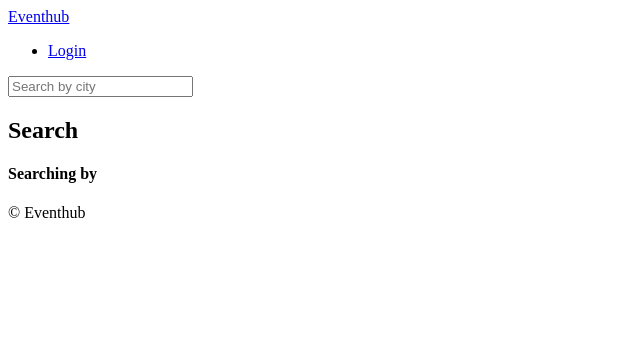
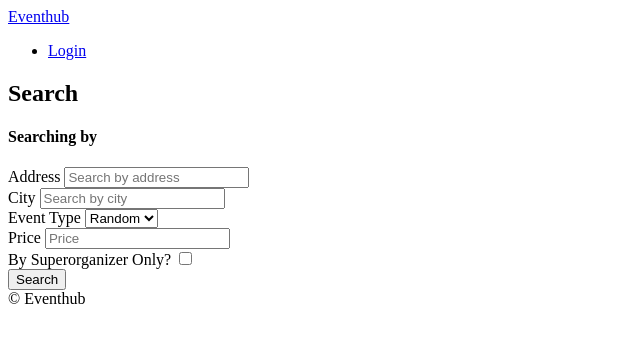
Before and after one commit to missionshrestha/Eventhub, a Django app: template templates/events/search.html in a window 1280 px wide. Shown: the top 343 px of the page, without its empty margins (0-640 px from the left). Run offline with Django 3.2, Linux system fonts and the light colour scheme; the template is opened without the code that fills it, so the values that code supplies are empty.

Commit message:
Done writing views and template for searching

```diff
--- a/templates/base.html
+++ b/templates/base.html
@@ -11,8 +11,15 @@
         | Eventhub</title>
 </head>
 <body>
+    <header>
+        {% include "partials/nav.html" %}
+        {% block search-bar %}
+        <form method="get" action="{% url "events:search" %}">
+            <input name="city" placeholder="Search by city" />
+        </form>
+        {% endblock search-bar %}
+    </header>
 
-    {% include "partials/header.html" %}
 
     {% block content %}
 
--- a/templates/events/search.html
+++ b/templates/events/search.html
@@ -4,7 +4,43 @@
     Search
 {% endblock page_name %}
 
+{% block search-bar %}
+
+{% endblock search-bar %}
+
 {% block content %}
     <h2>Search</h2>
     <h4>Searching by {{city}}</h4>
+
+    <form method="get" action="{% url "events:search" %}">
+        <div>
+            <label for="address">Address</label>
+            <input id="address" value="{{address}}" name="address" placeholder="Search by address" />
+        </div>
+        <div>
+        <label for="city">City</label>
+        <input id="city" value="{{s_city}}" name="city" placeholder="Search by city" />
+        </div>
+        <div>
+            <label for="event_type">Event Type</label>
+            <select name="event_type" id="event_type">
+                <option value="0" {% if s_event_type == 0 %}selected{% endif %}>Random</option>
+                {% for event_type in event_types %}
+                    <option value="{{event_type.pk}}" {% if s_event_type == event_type.pk %}selected{% endif %}>{{event_type.name}}</option>
+                {% endfor %}
+            </select>
+        </div>
+        <div>
+            <label for="price">Price</label>
+            <input value="{{price}}" type="number" name="price" id="price" placeholder="Price" />
+        </div>
+        <div>
+            <label for="super_organizer">By Superorganizer Only?</label>
+            <input type="checkbox" name="super_organizer" id="super_organizer" {% if super_organizer %}checked{% endif %}>
+        </div>
+        <button>Search</button>
+    </form>
+
+
+
 {% endblock content %}
--- a/templates/partials/header.html
+++ /dev/null
@@ -1,11 +0,0 @@
-<header>
-    <a href="{% url "core:event" %}">Eventhub</a>
-    <ul>
-        <li>
-            <a href="#">Login</a>
-        </li>
-    </ul>
-    <form method="get" action="{% url "events:search" %}">
-        <input name="city" placeholder="Search by city" />
-    </form>
-</header>
--- /dev/null
+++ b/templates/partials/nav.html
@@ -0,0 +1,6 @@
+    <a href="{% url "core:event" %}">Eventhub</a>
+    <ul>
+        <li>
+            <a href="#">Login</a>
+        </li>
+    </ul>
```
Also changed, not shown: events/views.py (+19 -2 lines).
